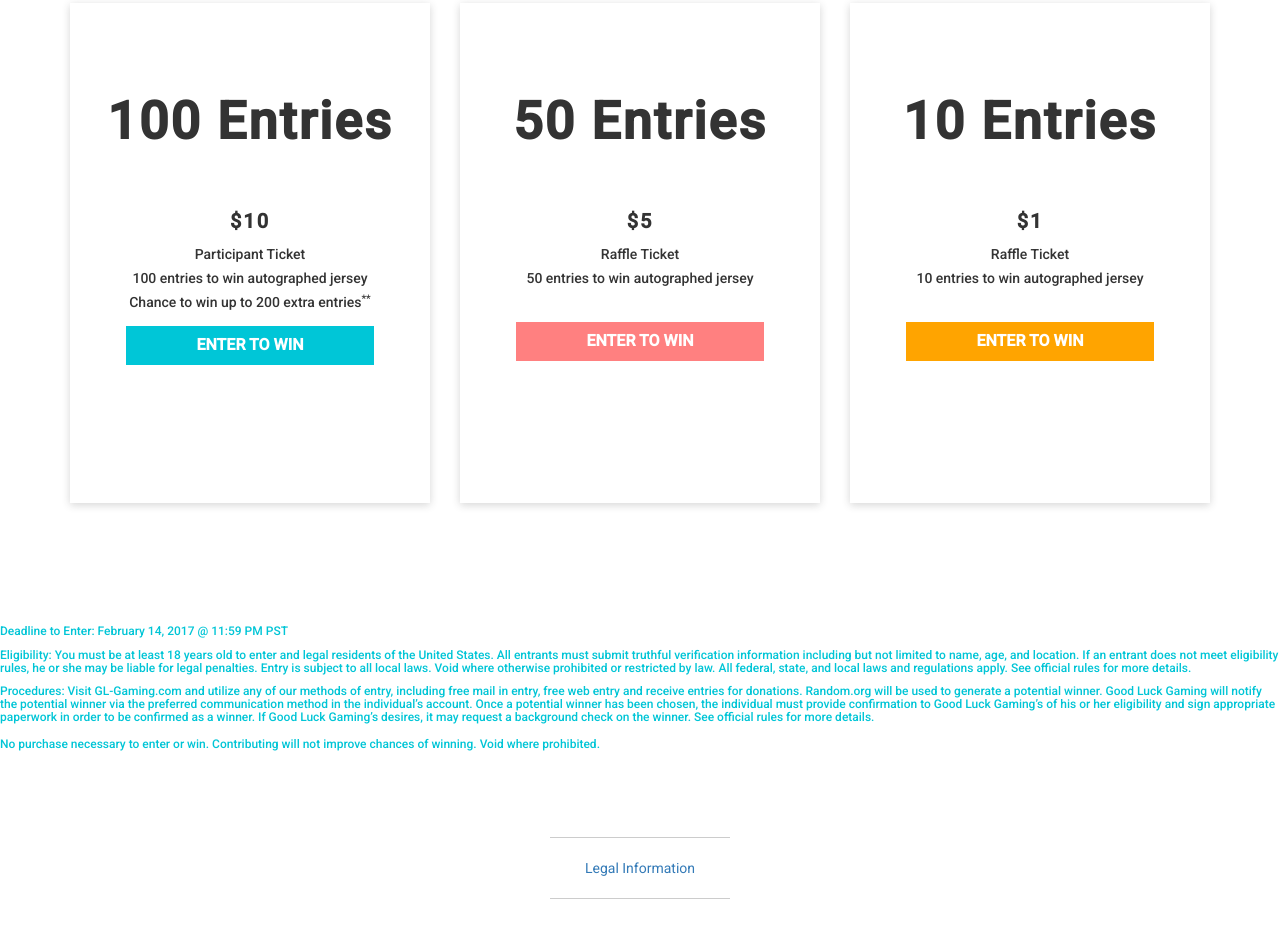
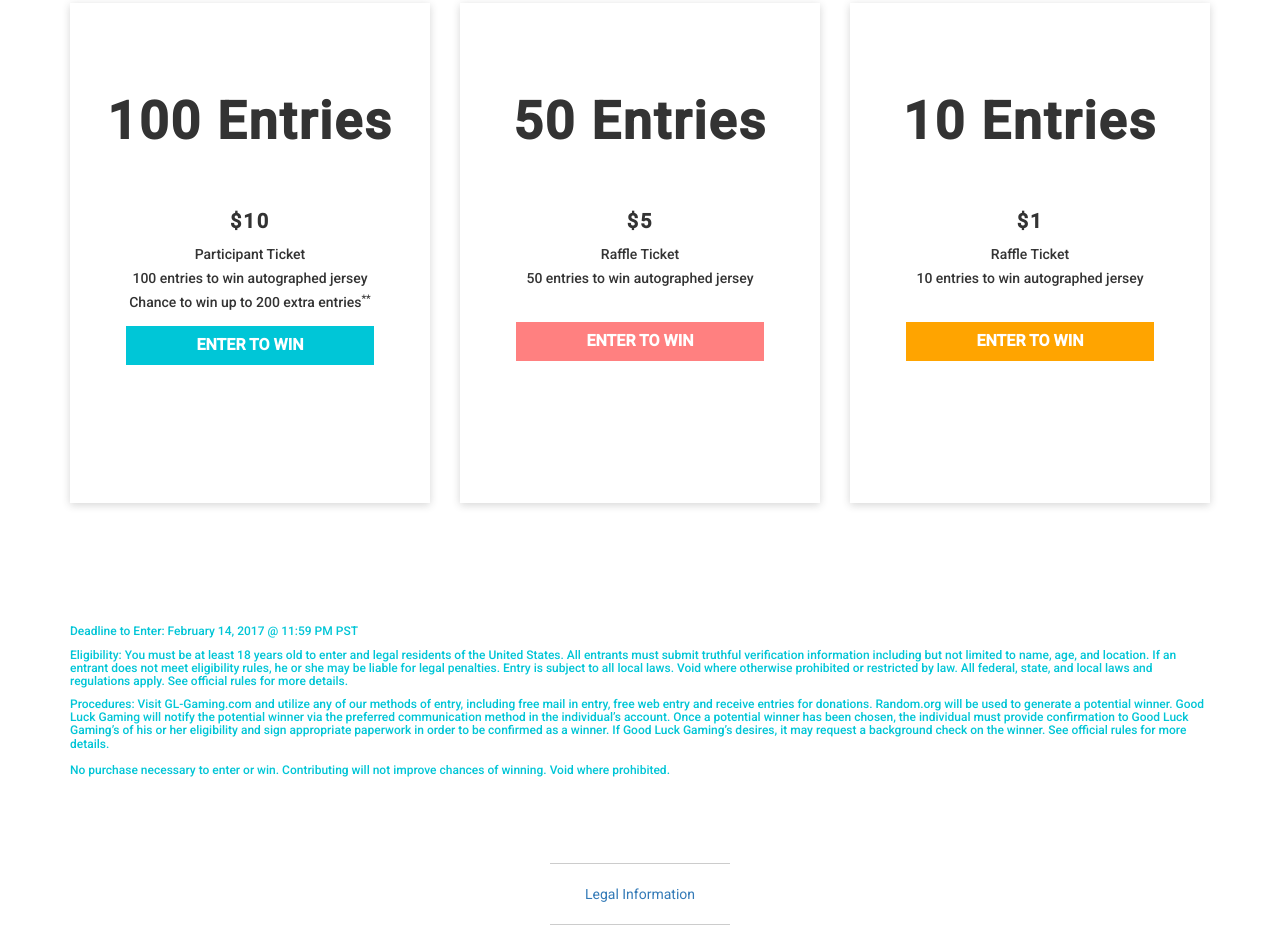
Before and after one commit to julius-GLgaming/GoodLuck-Gaming, a plain HTML site: page GLGaming/FIFAucla.html in a window 1280 px wide. Shown: the part 1472-2413 px from the top of the page. Before the commit the page ends 2391 px from the top, so only its background shows below. Drawn offline with Linux system fonts and the light colour scheme.

Commit message:
changes to FIFAucla.html

```diff
--- a/GLGaming/FIFAucla.html
+++ b/GLGaming/FIFAucla.html
@@ -337,6 +337,10 @@ http://www.tooplate.com/view/2075-digital-team
 	</div>
 
 </section>
+
+		<div class="container">
+				<div class="row" style="text-align:center">
+					<div class="col-md-12 col-sm-12 text-center">
 						<h6 style="text-align: left; color:#00C5D6;">Deadline to Enter: February 14, 2017 @ 11:59 PM PST</h6>
 						<h6 style="text-align: left; color:#00C5D6;">Eligibility:
 						You must be at least 18 years old to enter and legal residents of the United States.  All entrants must submit truthful
@@ -353,7 +357,9 @@ http://www.tooplate.com/view/2075-digital-team
 						<br/>
 						<br/>
 						No purchase necessary to enter or win. Contributing will not improve chances of winning. Void where prohibited.</p></h6>
-
+					</div>
+				</div>
+		</div>
 
 <div class="container">
 		<div class="row">
```
Lines whose indentation alone changed are shown as unchanged.
